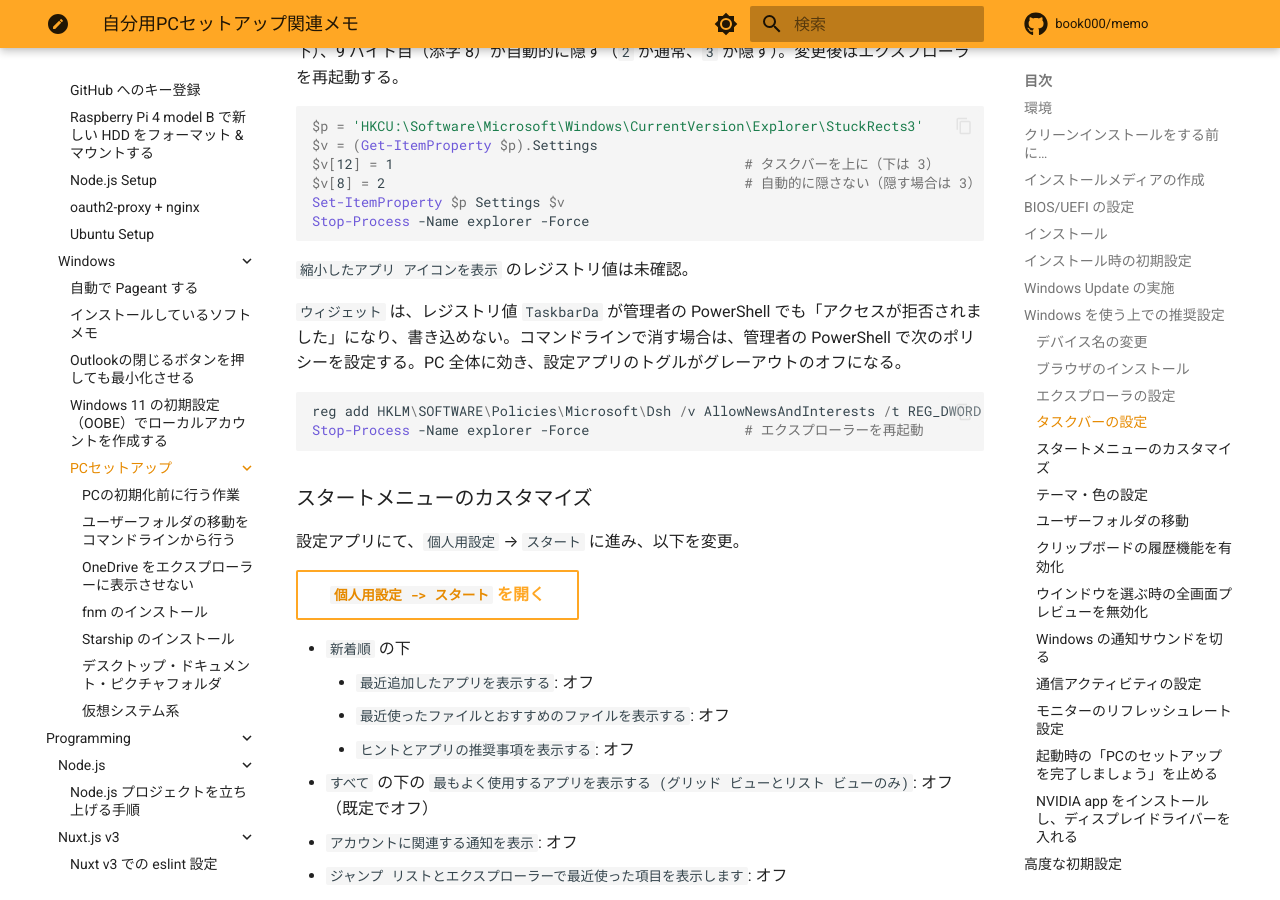
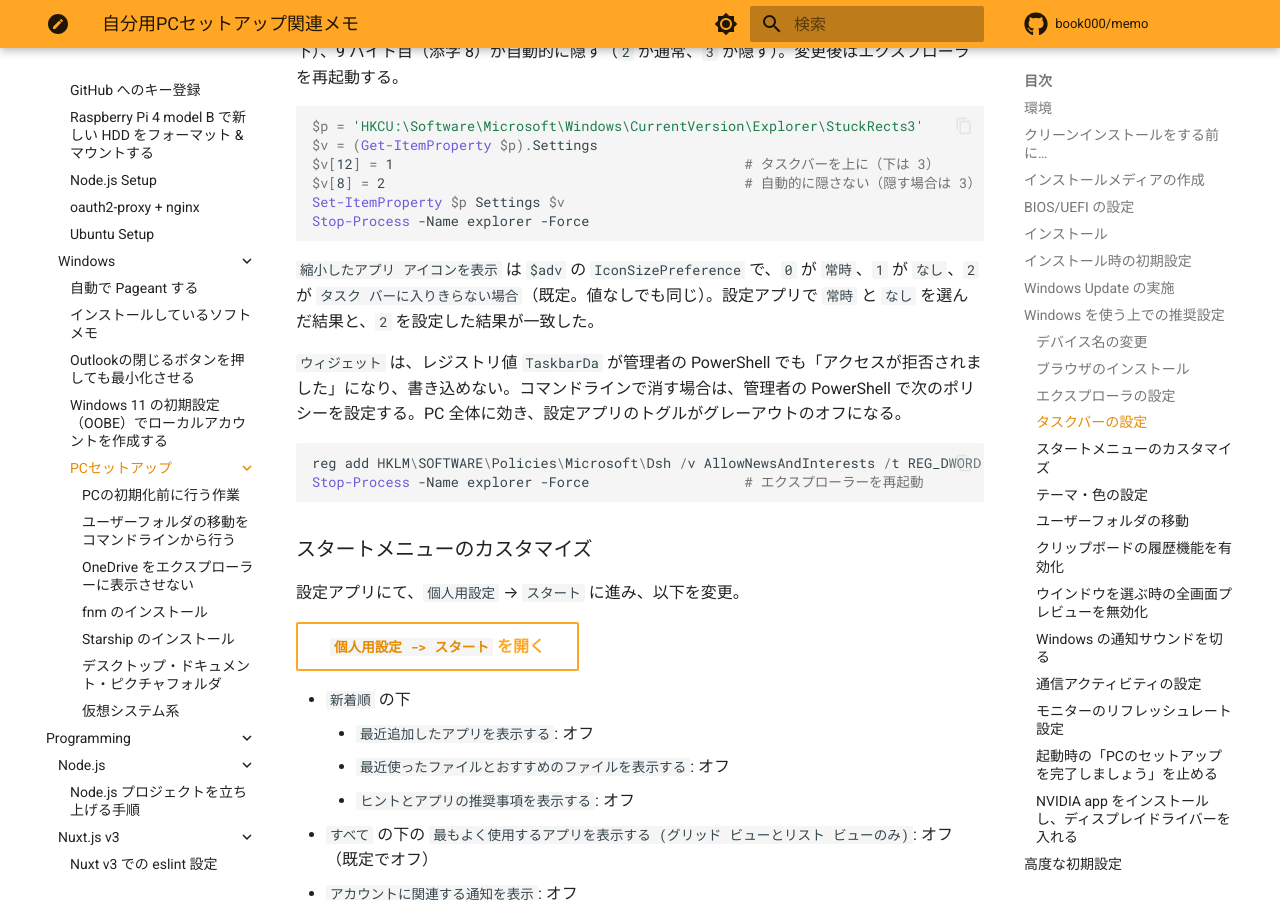
Before and after one commit to book000/memo, an MkDocs documentation site: the page built from docs/os/windows/setup/index.md, in a window 1280 px wide and 900 px high, scrolled down 7271 px. Built offline with MkDocs 1.6.1 and Material for MkDocs 9.7.7, drawn with Linux system fonts in a browser that asks for light colours; comment, search, counter and statistics services are not loaded; some of the changed text lies outside the part shown.

Commit message:
docs: 縮小アイコンとスタートの名前非表示のレジストリ値を追記
Co-Authored-By: Claude Sonnet 5.5 <noreply@anthropic.com>

````diff
--- a/docs/os/windows/setup/index.md
+++ b/docs/os/windows/setup/index.md
@@ -205,7 +205,7 @@ Set-ItemProperty $p Settings $v
 Stop-Process -Name explorer -Force
 ```
 
-`縮小したアプリ アイコンを表示` のレジストリ値は未確認。
+`縮小したアプリ アイコンを表示` は `$adv` の `IconSizePreference` で、`0` が `常時`、`1` が `なし`、`2` が `タスク バーに入りきらない場合`（既定。値なしでも同じ）。設定アプリで `常時` と `なし` を選んだ結果と、`2` を設定した結果が一致した。
 
 `ウィジェット` は、レジストリ値 `TaskbarDa` が管理者の PowerShell でも「アクセスが拒否されました」になり、書き込めない。コマンドラインで消す場合は、管理者の PowerShell で次のポリシーを設定する。PC 全体に効き、設定アプリのトグルがグレーアウトのオフになる。
 
@@ -263,9 +263,10 @@ Set-ItemProperty HKCU:\Software\Microsoft\Windows\CurrentVersion\Start ShowFrequ
 | `新着順`（トグル） | `Set-ItemProperty $start ShowRecentSection 0` |
 | `ピン留め済み`（トグル） | `Set-ItemProperty $start ShowPinnedSection 0` |
 | `すべて`（トグル） | `Set-ItemProperty $start ShowAllAppsSection 0` |
+| `スタート画面で名前とプロフィール画像を非表示にする`（オンにする） | `Set-ItemProperty $start HideUserInformation 1` |
 | `スタート メニューのサイズ` | `Set-ItemProperty $start StartMenuSize 1`（`1` が小、`2` が大。既定の `自動` は値なし） |
 
-`$start` は `'HKCU:\Software\Microsoft\Windows\CurrentVersion\Start'`。`新着順` をオフにすると、下の 3 つのチェックボックスが無効になって `最近追加したアプリを表示する` と `最近使ったファイルとおすすめのファイルを表示する` のチェックが外れる（`ヒントとアプリの推奨事項を表示する` は、チェックが付いたまま無効になる）。`スタート画面で名前とプロフィール画像を非表示にする` のコマンドは未確認。
+`$start` は `'HKCU:\Software\Microsoft\Windows\CurrentVersion\Start'`。`新着順` をオフにすると、下の 3 つのチェックボックスが無効になって `最近追加したアプリを表示する` と `最近使ったファイルとおすすめのファイルを表示する` のチェックが外れる（`ヒントとアプリの推奨事項を表示する` は、チェックが付いたまま無効になる）。
 
 ### テーマ・色の設定
 
````
